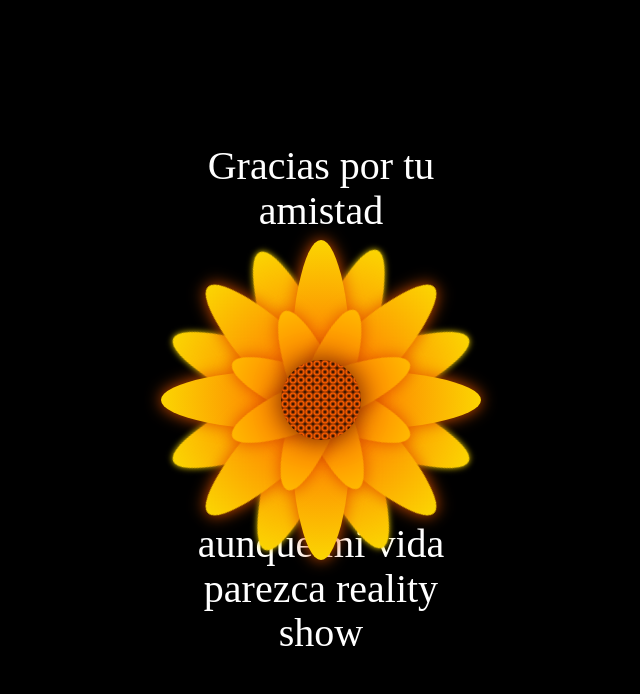
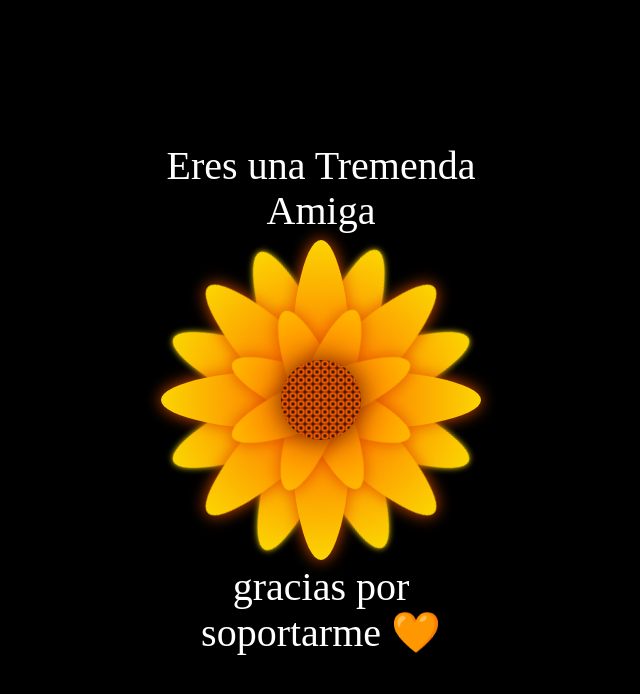
Before and after one commit to Ruthv12/FriendsAztecas, a plain HTML site: page index.html in a window 1280 px wide. Shown: the whole page, without its empty margins (319-959 px from the left). Drawn offline with Linux system fonts and the light colour scheme.

Commit message:
Update index.html

```diff
--- a/index.html
+++ b/index.html
@@ -10,7 +10,7 @@
 <body>
 
 <div class="flower">
-    <div class="text-above">Gracias por tu amistad </div>
+    <div class="text-above">Eres una Tremenda Amiga </div>
     <div class="mid">
     </div>
     <div class="Petal1 p1">
@@ -37,7 +37,7 @@
     </div>
     <div class="Petal3 p4">
     </div>
-   <div class="text-below"> aunque mi vida parezca reality show </div>
+   <div class="text-below"> gracias por soportarme 🧡 </div>
   </div>
 </body>
 </html>
```
